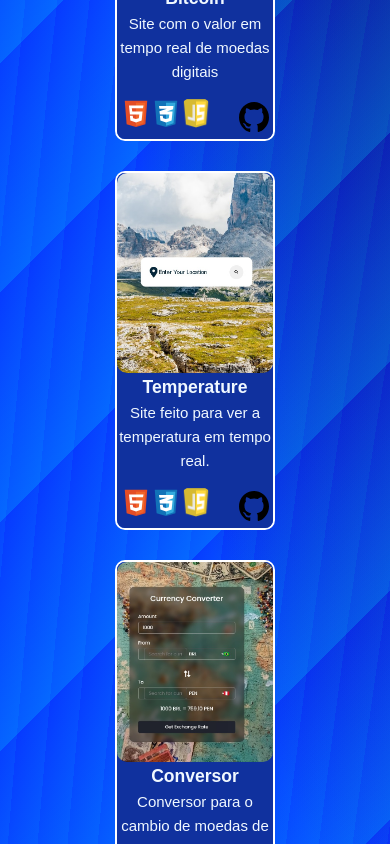
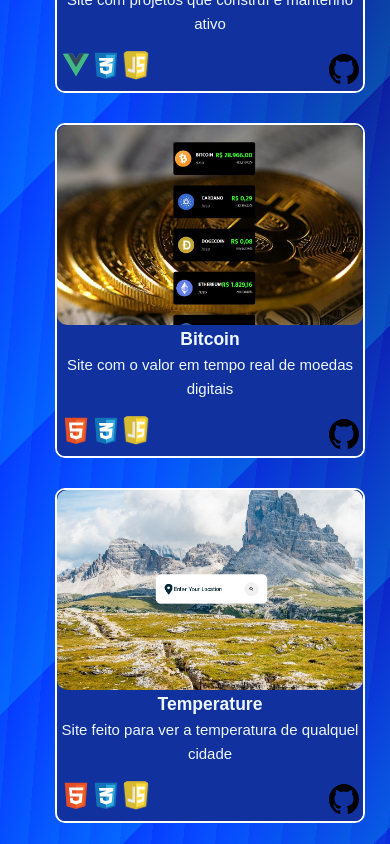
Before and after one commit to Garbson/portifolio, a Vue app: page / in a window 390 px wide. Shown: the part 1540-2384 px from the top of the page. Built offline with nearby package versions, Linux system fonts and the light colour scheme.

Commit message:
adicao do portifolio

```diff
--- a/src/App.vue
+++ b/src/App.vue
@@ -37,6 +37,17 @@
         />
 
         <BaseCard
+          title="Portifolio"
+          description="Site com projetos que construí e mantenho ativo"
+          img="portifolio.jpeg"
+          vue
+          css
+          javascript
+          github="https://github.com/Garbson/portifolio"
+          link="https://portifolio-by1.pages.dev"
+        />
+
+        <BaseCard
           title="Bitcoin"
           description="Site com o valor em tempo real de moedas digitais"
           img="bitcoin.jpeg"
@@ -49,7 +60,7 @@
 
         <BaseCard
           title="Temperature"
-          description="Site feito para ver a temperatura em tempo real."
+          description="Site feito para ver a temperatura de qualquel cidade"
           img="temperatures.jpeg"
           html
           css
@@ -60,7 +71,7 @@
 
         <BaseCard
           title="Conversor"
-          description="Conversor para o cambio de moedas de todo o mundo"
+          description="Conversor para o cambio de moedas do mundo"
           img="Conversor.jpeg"
           html
           css
@@ -190,14 +201,14 @@ header {
 }
 
 .con {
-  max-width: 100%;
+  max-width: 90%;
   display: flex;
   flex-wrap: wrap;
   align-items: center;
   text-align: center;
   justify-content: center;
   flex-direction: row;
-  margin: 0 100px;
+  margin: 0 40px; /* Adjust this margin for better spacing on small screens */
 }
 @media screen and (max-width: 800px) {
   .apresentacao {
@@ -216,4 +227,15 @@ header {
     justify-content: center;
   }
 }
+
+@media screen and (max-width: 600px) {
+  .con {
+    flex-direction: column; /* Stack cards vertically */
+  }
+
+  .con .BaseCard {
+    width: 100%; /* Make each card take full width on smaller screens */
+    margin-bottom: 20px; /* Add some space between stacked cards */
+  }
+}
 </style>
```
Also changed, not shown: public/portifolio.jpeg (added).
